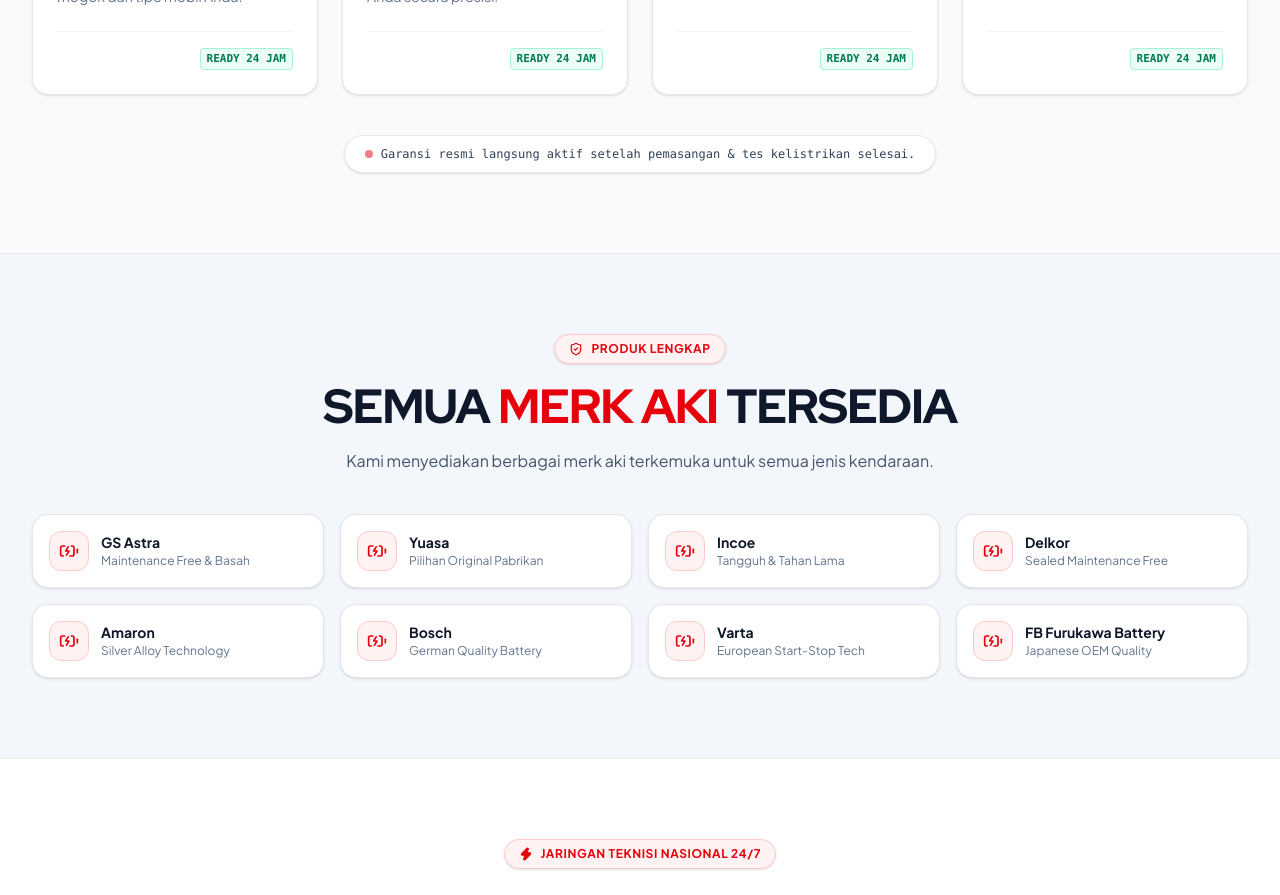
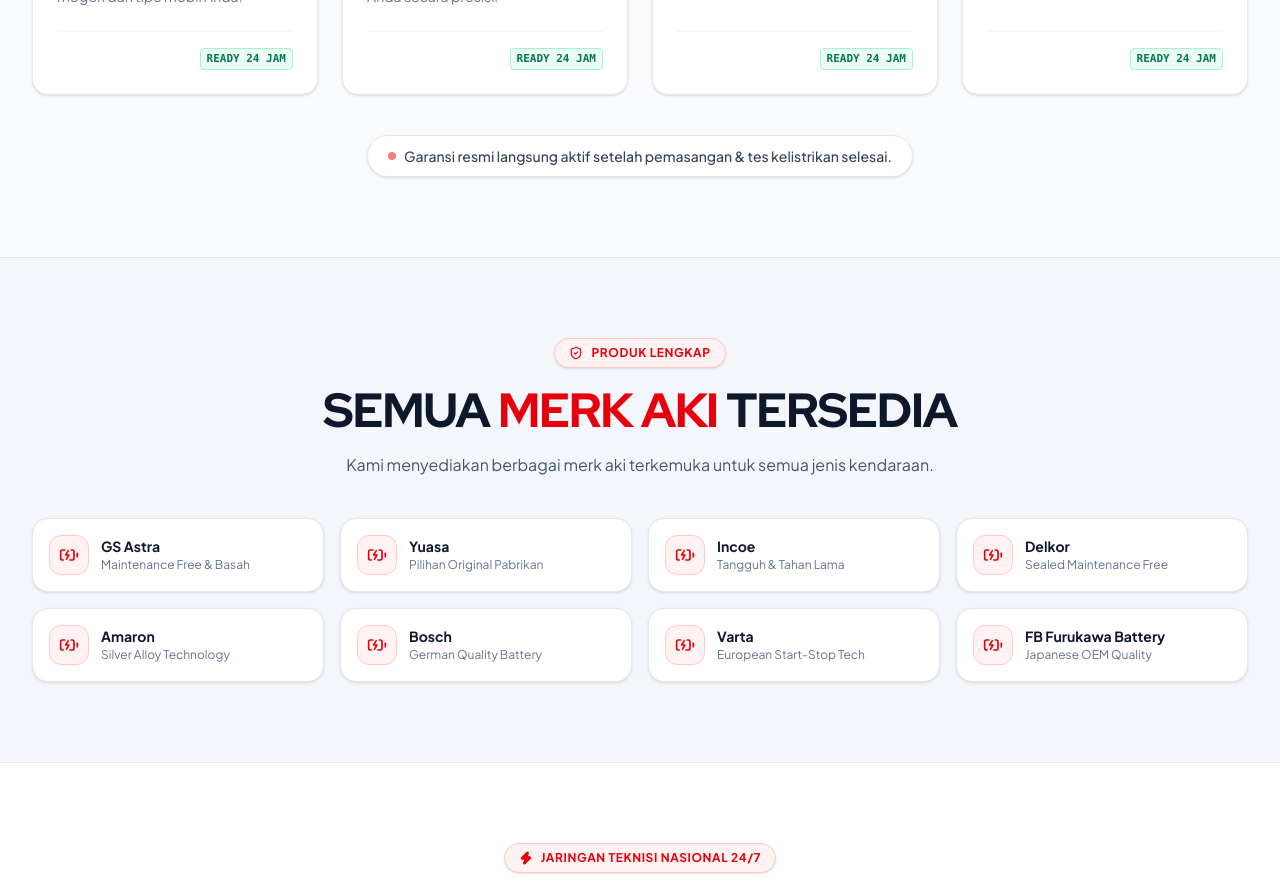
Before and after one commit to Ikhwankiki667/shop-driver-aki-landingpage, a Next.js app: page / in a window 1280 px wide. Shown: the part 1840-2735 px from the top of the page. Built offline with nearby package versions, Linux system fonts and the light colour scheme.

Commit message:
feat: update SEO metadata and OpenGraph tags

```diff
--- a/src/components/sections/HowItWorks.tsx
+++ b/src/components/sections/HowItWorks.tsx
@@ -88,7 +88,7 @@
 
         {/* Bottom Note */}
         <div className="mt-6 sm:mt-10 text-center">
-          <div className="inline-flex items-center gap-2 px-3.5 py-2 sm:px-5 sm:py-2.5 rounded-full bg-white border border-gray-200 text-[11px] sm:text-xs text-slate-700 font-mono shadow-sm">
+          <div className="inline-flex items-center gap-2 px-3.5 py-2 sm:px-5 sm:py-2.5 rounded-full bg-white border border-gray-200 text-xs md:text-sm font-medium text-slate-700 shadow-sm">
             <span className="w-2 h-2 rounded-full bg-red-600 animate-pulse shrink-0" />
             <span>Garansi resmi langsung aktif setelah pemasangan &amp; tes kelistrikan selesai.</span>
           </div>
```
